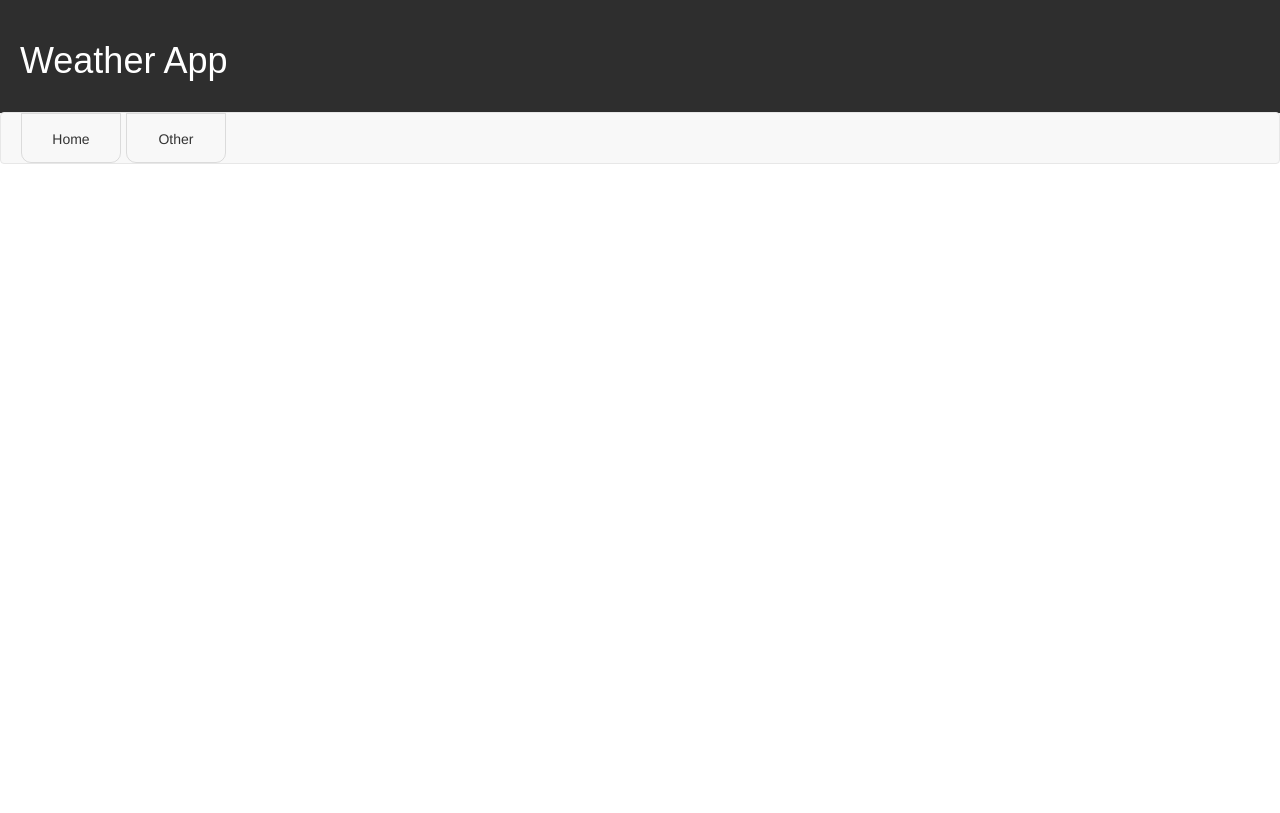
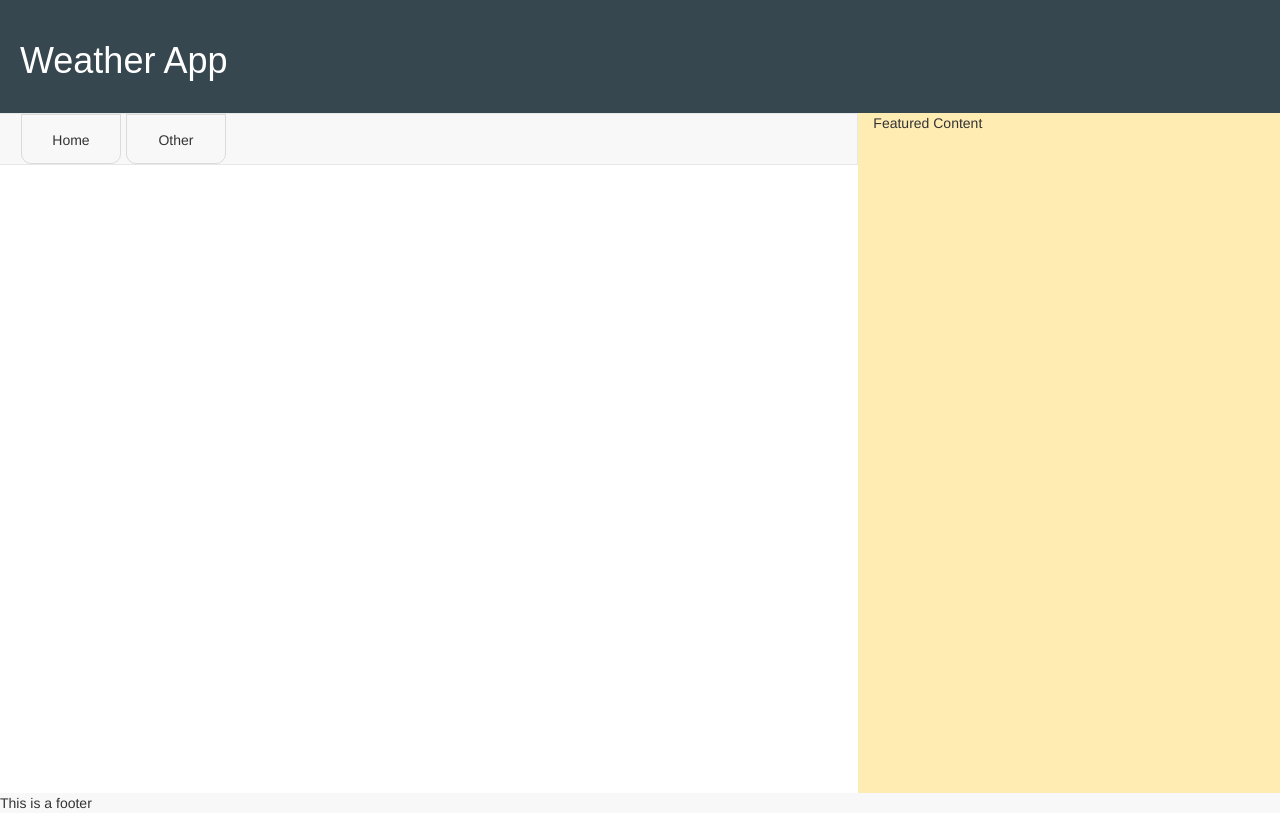
Before and after one commit to darylshy/Weatherapp, a website: page src/index.html in a window 1280 px wide. Drawn offline with nearby package versions, Linux system fonts and the light colour scheme.

Commit message:
finished static structure of page added extra styling

```diff
--- a/scss/main.scss
+++ b/scss/main.scss
@@ -12,12 +12,13 @@
 	}
 }
 .header-container{
-	background-color: #2E2E2E;
+	background-color: #37474f;
 	padding-top: 1px;
 }
 .navbar{
 
-	margin-top: -22px;
+	margin-top: -21px;
+	border-radius: 0;
 
 	li{
 	    list-style: none;
@@ -50,3 +51,12 @@
 		}
 	}
 }
+
+.featured-content{
+	height: 85vh;
+	background-color: #ffecb3;
+	margin-top: -21px;
+}
+footer{
+	background-color: #F8F8F8;
+}
--- a/src/index.html
+++ b/src/index.html
@@ -14,10 +14,14 @@
 				<h1>Weather App</h1>
 			</div>
 		</header>
-		<nav class="navbar navbar-default">
-			<li><a href="">Home</a></li>
-			<li><a href="">Other</a></li>
-		</nav>
+		<div class="main-content row">
+			<nav class="navbar navbar-default col-md-8">
+				<li><a href="">Home</a></li>
+				<li><a href="">Other</a></li>
+			</nav>
+			<div class="featured-content col-md-4">Featured Content</div>
+		</div>
+		<footer>This is a footer</footer>
 	</div>
 
 
```
Also changed, not shown: css/main.css, 1 other file.
